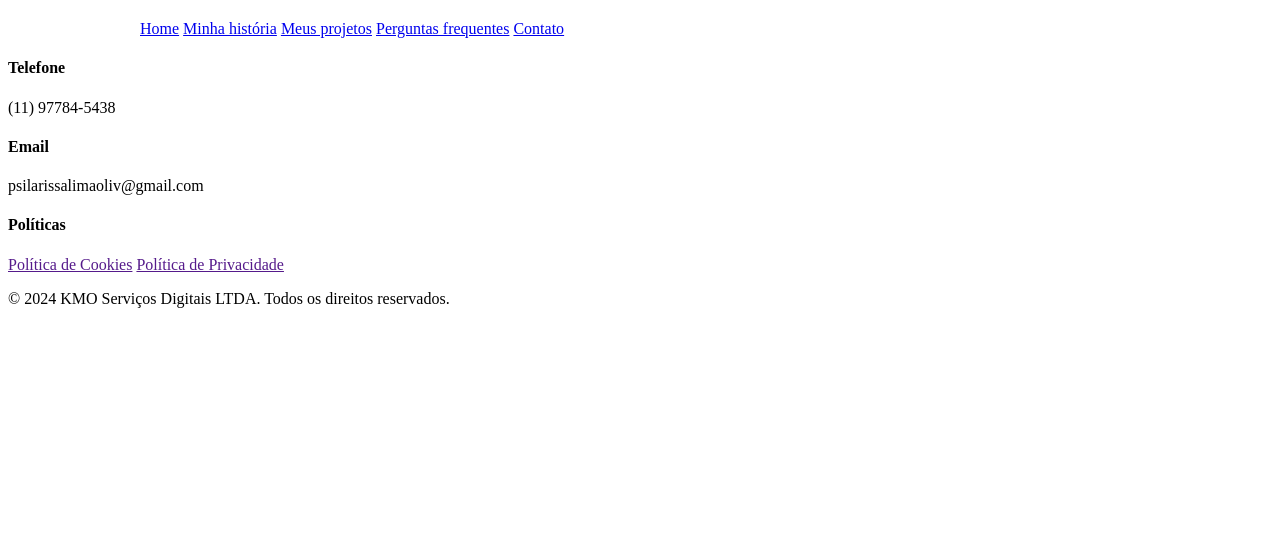
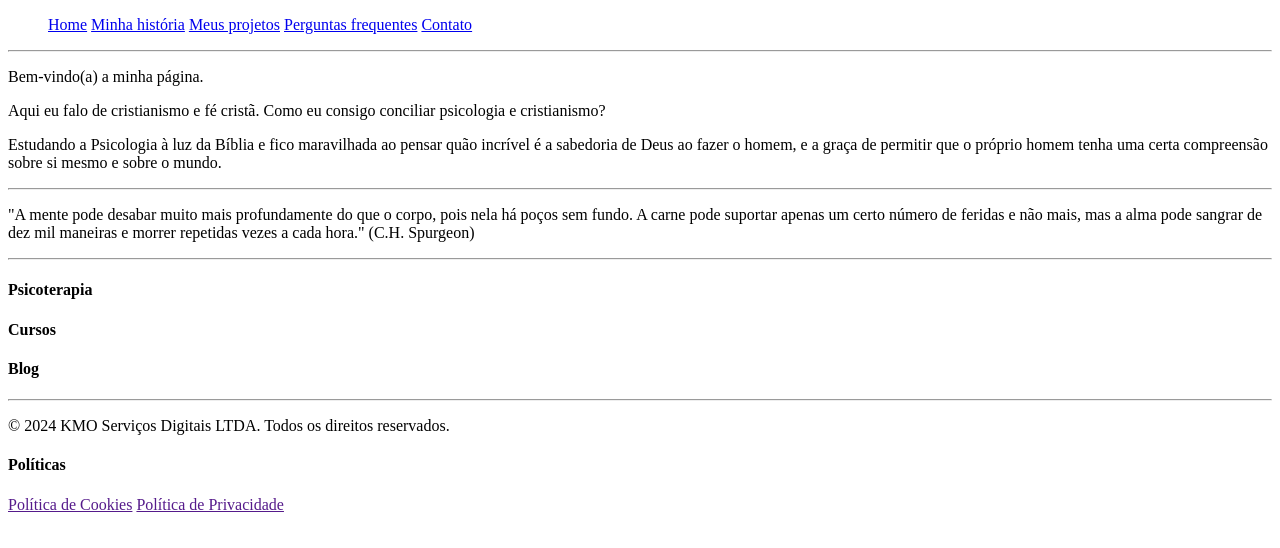
Before and after one commit to kaiquemoreto/projeto-final-coderhouse, a plain HTML site: page index.html in a window 1280 px wide. Drawn offline with Linux system fonts and the light colour scheme.

Commit message:
altera o index adicionando a estrutura básica da pagina

```diff
--- a/index.html
+++ b/index.html
@@ -4,7 +4,7 @@
     <meta charset="UTF-8">
     <meta name="viewport" content="width=device-width, initial-scale=1.0">
     <link rel="stylesheet" href="style.css">
-    <title>Larissa Moreto</title>
+    <title>Larissa Lima | saúde mental & fé cristã</title>
 </head>
 
 <body>
@@ -26,32 +26,40 @@
    </nav>
 
    <main>
-
         <section>
-
+            <hr>
+            <p>Bem-vindo(a) a minha página.</p>
+            <p>Aqui eu falo de cristianismo e fé cristã. Como eu consigo conciliar psicologia e cristianismo?</p>
+            <p>Estudando a Psicologia à luz da Bíblia e fico maravilhada ao pensar quão incrível é a sabedoria de Deus ao fazer o homem, e a graça de permitir que o próprio homem tenha uma certa compreensão sobre si mesmo e sobre o mundo.</p>
         </section>
-
+        <section>
+            <hr>
+            <p>"A mente pode desabar muito mais profundamente do que o corpo, pois nela há poços sem fundo. A carne pode suportar apenas um certo número de feridas e não mais, mas a alma pode sangrar de dez mil maneiras e morrer repetidas vezes a cada hora." (C.H. Spurgeon)</p>
+        </section>
+        <section>
+            <hr>
+            <span>
+                <h4>Psicoterapia</h4>
+            </span>
+            <span>
+                <h4>Cursos</h4>
+            </span>
+            <span>
+                <h4>Blog</h4>
+            </span>
+        </section>
    </main>
 
    <footer>
-
-        <div>
-            <h4>Telefone</h4>
-            <p>(11) 97784-5438</p>
-        </div>
-
-        <div>
-            <h4>Email</h4>
-            <p>psilarissalimaoliv@gmail.com</p>
-        </div>
-
-        <div>
+        <hr>
+        <span>
+            <p>©  2024 KMO Serviços Digitais LTDA. Todos os direitos reservados.</p>
+        </span>
+        <span>
             <h4>Políticas</h4>
             <a href="">Política de Cookies</a>
             <a href="">Política de Privacidade</a>
-            <p>©  2024 KMO Serviços Digitais LTDA. Todos os direitos reservados.</p>
-        </div>
-
+        </span>
    </footer>
 
 </body>
--- a/style.css
+++ b/style.css
@@ -1,10 +1,3 @@
-nav {
-    margin: 20px auto 20px;
-    max-width: 1080px;
-    min-width: 720px;
-}
-
 nav li {
     display: inline-block;
-    margin: auto;
 }
```
Also changed, not shown: Arquivos base/História Parte 1.txt (added).
